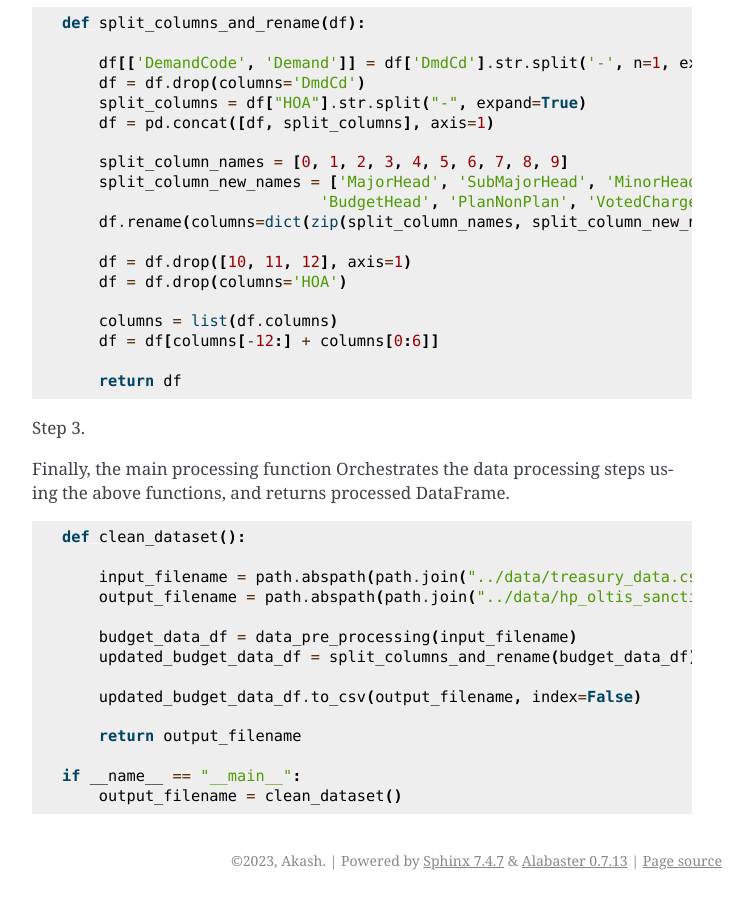
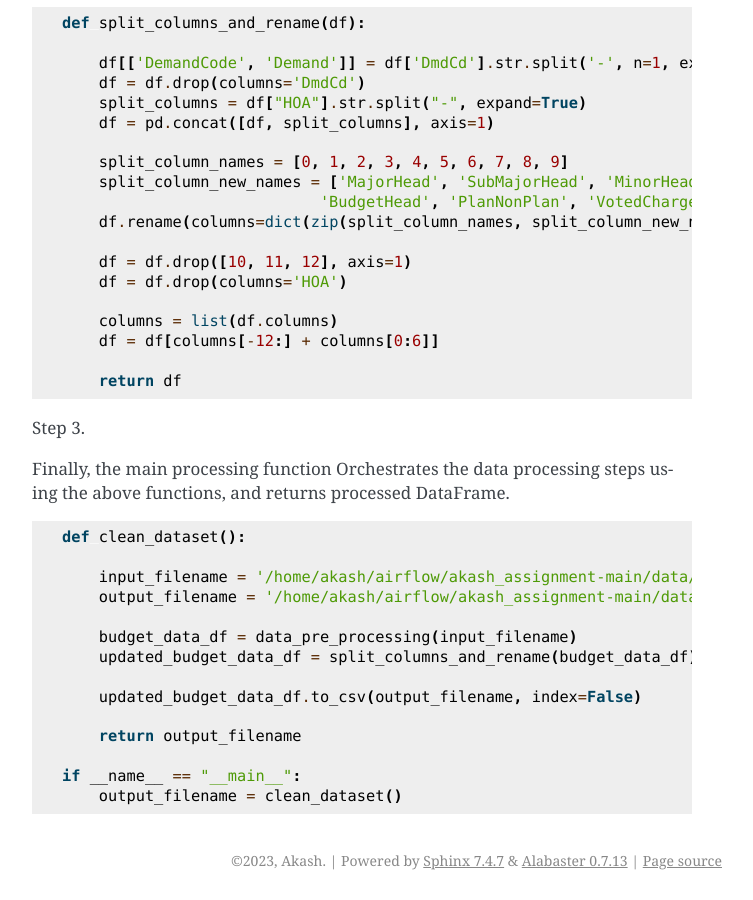
Before and after one commit to Akash-94/akash_assignment, a Sphinx documentation site: the page built from Docs/data_processing.rst, in a window 1280 px wide and 900 px high, scrolled down 1019 px. Shown: the whole window, without its empty margins (388-1141 px from the left). Built offline with Sphinx 7.4.7, drawn with Linux system fonts in a browser that asks for light colours.

Commit message:
Update data_processing.rst

```diff
--- a/Docs/data_processing.rst
+++ b/Docs/data_processing.rst
@@ -65,8 +65,8 @@ Finally, the main processing function Orchestrates the data processing steps usi
 
     def clean_dataset():
 
-        input_filename = path.abspath(path.join("../data/treasury_data.csv"))
-        output_filename = path.abspath(path.join("../data/hp_oltis_sanctioned_budget"))
+        input_filename = '/home/akash/airflow/akash_assignment-main/data/treasury_data.csv'
+        output_filename = '/home/akash/airflow/akash_assignment-main/data/hp_oltis_sanctioned_budget.csv'
 
         budget_data_df = data_pre_processing(input_filename)
         updated_budget_data_df = split_columns_and_rename(budget_data_df)
```
